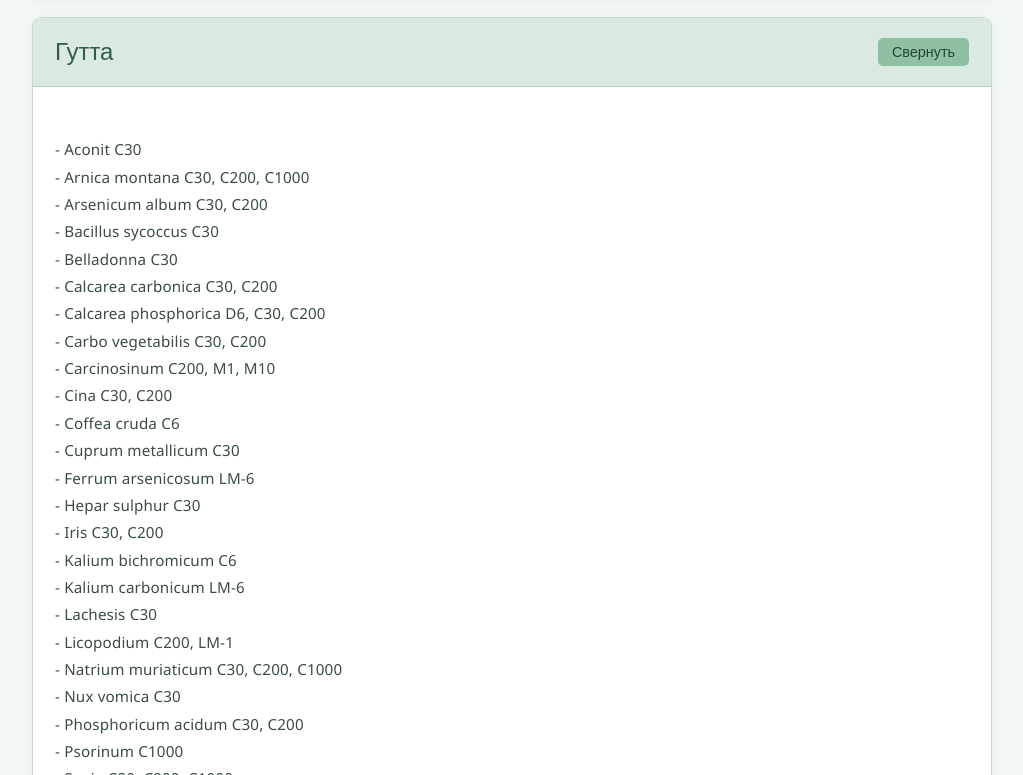
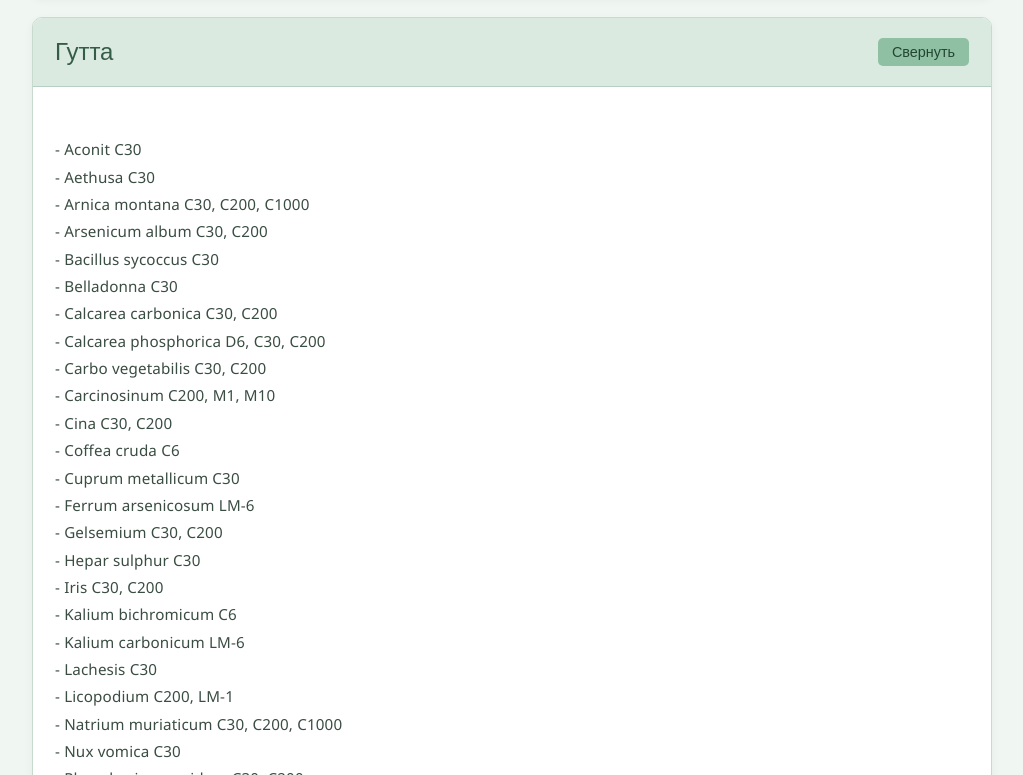
Before and after one commit to ZeroCreator/Aid_Kit, a plain HTML site: page index.html in a window 1280 px wide. Shown: the part 625-1400 px from the top of the page, without its empty margins (128-1151 px from the left). Drawn offline with Linux system fonts and the light colour scheme.

Commit message:
add remedies

```diff
--- a/index.html
+++ b/index.html
@@ -174,6 +174,7 @@
         <div class="content">
             <div class="medicine-block">
 - Aconit C30
+- Aethusa C30
 - Arnica montana C30, C200, C1000
 - Arsenicum album C30, C200
 - Bacillus sycoccus C30
@@ -186,6 +187,7 @@
 - Coffea cruda C6
 - Cuprum metallicum C30
 - Ferrum arsenicosum LM-6
+- Gelsemium C30, C200
 - Hepar sulphur C30
 - Iris C30, C200
 - Kalium bichromicum C6
```
